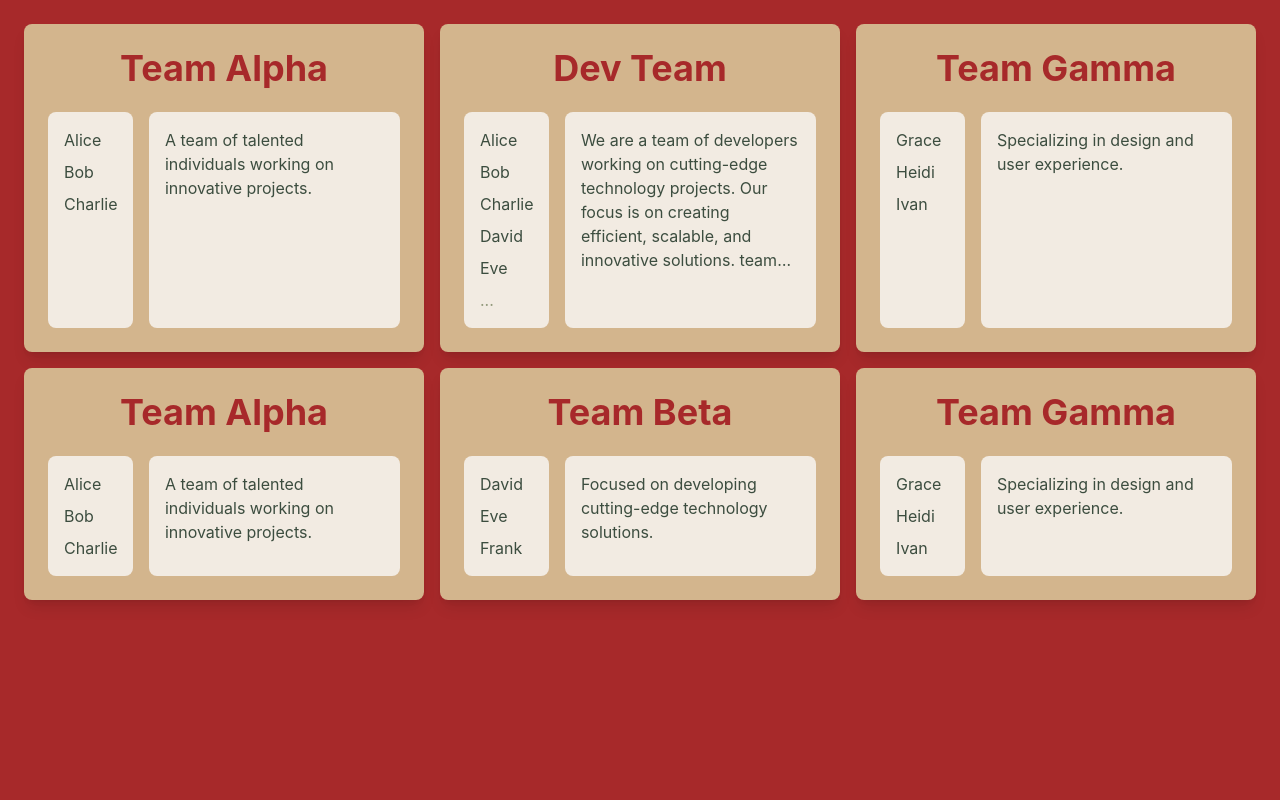
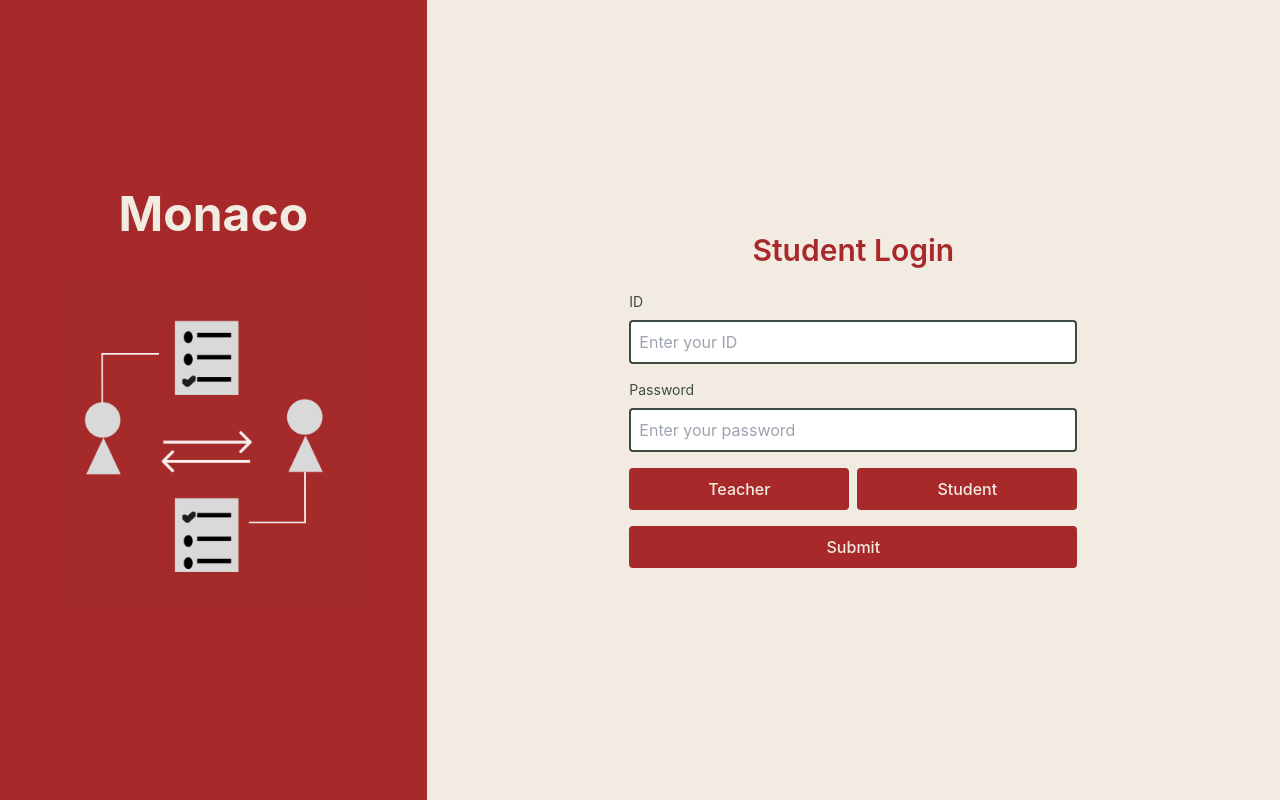
Before and after one commit to kxrur/Pear_Assessment, a React (Vite) app in the folder front/: page / in a window 1280 px wide. Built offline with nearby package versions, Linux system fonts and the light colour scheme.

Commit message:
merge main

```diff
--- a/front/src/App.tsx
+++ b/front/src/App.tsx
@@ -45,6 +45,8 @@ function App() {
       <div className='bg-background h-screen w-dvw'>
 
         <Routes>
+          {/* Default Route - When user accesses the root URL, show this component */}
+          <Route path="/" element={<LoginStudent />} />
           <Route path="/teacher"
             element={
               <>
@@ -69,7 +71,7 @@ function App() {
               </>
             }
           />
-          <Route path="/"
+          <Route path="/team-preview"
             element={
               <>
                 <TeamView teams={teams} />
```
